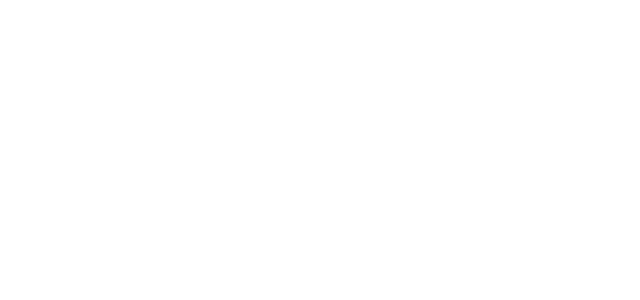
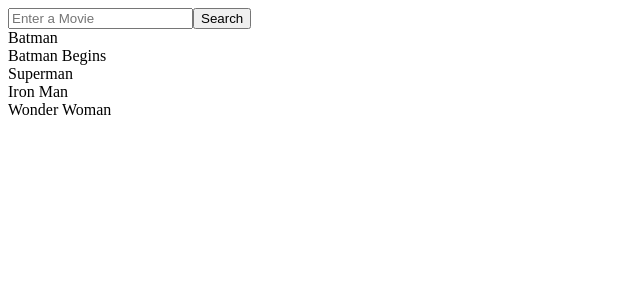
Before and after one commit to mattupham/movie-List, a React app: page / in a window 1280 px wide. Shown: the top 300 px of the page, without its empty margins (0-640 px from the left). Built offline with nearby package versions, Linux system fonts and the light colour scheme; the HTML template or start-up script is replaced by a standard one.

Commit message:
create search component: filtered list and reset search text

```diff
--- a/client/src/components/Movie.jsx
+++ b/client/src/components/Movie.jsx
@@ -0,0 +1,22 @@
+import React from 'react';
+import ReactDOM from 'react-dom';
+
+class Movie extends React.Component {
+  constructor(props) {
+    super(props);
+    this.state = {
+    }
+  }
+
+  render() {
+    return (
+      this.props.viewMovieList.map((movie) => {
+        return <div key={movie.id}>
+          {movie.title}
+        </div>;
+      })
+    )
+  }
+}
+
+export default Movie;
--- a/client/src/components/Search.jsx
+++ b/client/src/components/Search.jsx
@@ -0,0 +1,37 @@
+import React from 'react';
+import ReactDOM from 'react-dom';
+
+class Search extends React.Component {
+  constructor(props) {
+    super(props);
+    this.state = {
+    }
+  }
+
+  render() {
+    return (
+      <div>
+        <form
+          onSubmit={this.props.handleSearchSubmit}
+        >
+          <label>
+            <input
+              value={this.props.searchValue}
+              className="search"
+              type="text"
+              placeholder="Enter a Movie"
+              onChange={this.props.handleSearchChange}
+            />
+          </label>
+          <input
+            type="submit"
+            value="Search"
+          />
+        </form>
+      </div>
+    );
+  }
+
+}
+
+export default Search;
--- a/client/src/index.jsx
+++ b/client/src/index.jsx
@@ -1,17 +1,164 @@
 import React from 'react';
-import ReactDOM  from 'react-dom';
-
+import ReactDOM from 'react-dom';
+import Movie from './components/Movie.jsx'
+import Search from './components/Search.jsx'
 
 class MovieList extends React.Component {
-  constructor() {
-    super();
+  constructor(props) {
+    super(props);
+
+    this.handleSearchChange = this.handleSearchChange.bind(this);
+    this.handleSearcSubmit = this.handleSearcSubmit.bind(this);
+    this.filterMovieListByPartialTitle = this.filterMovieListByPartialTitle.bind(this);
+
+    this.state = {
+      movieList: [
+        {
+          "vote_count": 2485,
+          "id": 268,
+          "video": false,
+          "vote_average": 7,
+          "title": "Batman",
+          "popularity": 26.20297,
+          "poster_path": "/kBf3g9crrADGMc2AMAMlLBgSm2h.jpg",
+          "original_language": "en",
+          "original_title": "Batman",
+          "genre_ids": [
+            14,
+            28
+          ],
+          "backdrop_path": "/2blmxp2pr4BhwQr74AdCfwgfMOb.jpg",
+          "adult": false,
+          "overview": "The Dark Knight of Gotham City begins his war on crime with his first major enemy being the clownishly homicidal Joker, who has seized control of Gotham's underworld.",
+          "release_date": "1989-06-23"
+        },
+        {
+          "vote_count": 8475,
+          "id": 272,
+          "video": false,
+          "vote_average": 7.5,
+          "title": "Batman Begins",
+          "popularity": 42.96349,
+          "poster_path": "/dr6x4GyyegBWtinPBzipY02J2lV.jpg",
+          "original_language": "en",
+          "original_title": "Batman Begins",
+          "genre_ids": [
+            28,
+            80,
+            18
+          ],
+          "backdrop_path": "/65JWXDCAfwHhJKnDwRnEgVB411X.jpg",
+          "adult": false,
+          "overview": "Driven by tragedy, billionaire Bruce Wayne dedicates his life to uncovering and defeating the corruption that plagues his home, Gotham City.  Unable to work within the system, he instead creates a new identity, a symbol of fear for the criminal underworld - The Batman.",
+          "release_date": "2005-06-10"
+        },
+        {
+          "id": 5555,
+          "title": "Superman",
+        },
+        {
+          "id": 666,
+          "title": "Iron Man",
+        },
+        {
+          "id": 222,
+          "title": "Wonder Woman",
+        }
+      ],
+      viewMovieList: [
+        {
+          "vote_count": 2485,
+          "id": 268,
+          "video": false,
+          "vote_average": 7,
+          "title": "Batman",
+          "popularity": 26.20297,
+          "poster_path": "/kBf3g9crrADGMc2AMAMlLBgSm2h.jpg",
+          "original_language": "en",
+          "original_title": "Batman",
+          "genre_ids": [
+            14,
+            28
+          ],
+          "backdrop_path": "/2blmxp2pr4BhwQr74AdCfwgfMOb.jpg",
+          "adult": false,
+          "overview": "The Dark Knight of Gotham City begins his war on crime with his first major enemy being the clownishly homicidal Joker, who has seized control of Gotham's underworld.",
+          "release_date": "1989-06-23"
+        },
+        {
+          "vote_count": 8475,
+          "id": 272,
+          "video": false,
+          "vote_average": 7.5,
+          "title": "Batman Begins",
+          "popularity": 42.96349,
+          "poster_path": "/dr6x4GyyegBWtinPBzipY02J2lV.jpg",
+          "original_language": "en",
+          "original_title": "Batman Begins",
+          "genre_ids": [
+            28,
+            80,
+            18
+          ],
+          "backdrop_path": "/65JWXDCAfwHhJKnDwRnEgVB411X.jpg",
+          "adult": false,
+          "overview": "Driven by tragedy, billionaire Bruce Wayne dedicates his life to uncovering and defeating the corruption that plagues his home, Gotham City.  Unable to work within the system, he instead creates a new identity, a symbol of fear for the criminal underworld - The Batman.",
+          "release_date": "2005-06-10"
+        },
+        {
+          "id": 5555,
+          "title": "Superman",
+        },
+        {
+          "id": 666,
+          "title": "Iron Man",
+        },
+        {
+          "id": 222,
+          "title": "Wonder Woman",
+        }
+      ],
+      searchValue: '',
+
+    }
+
+  }
+
+  filterMovieListByPartialTitle(movieList, title){
+    return movieList.filter(movie => {
+      return movie.title.toLowerCase().includes(title.toLowerCase());
+    })
+  }
+
+  handleSearchChange(event){
+    this.setState({searchValue: event.target.value})
+  }
+
+  handleSearcSubmit(event){
+    event.preventDefault();
+    let filteredMovieList = this.filterMovieListByPartialTitle(this.state.movieList, this.state.searchValue);
+    if (filteredMovieList.length === 0){
+      alert('Movie Not Found');
+    } else {
+      this.setState({viewMovieList: filteredMovieList});
+    }
+    this.setState({searchValue: ''});
   }
 
   render() {
     return (
-      <div></div>
+      <div>
+        <Search
+          handleSearchChange={this.handleSearchChange}
+          handleSearchSubmit={this.handleSearcSubmit}
+          searchValue={this.state.searchValue}
+        />
+        <Movie
+          viewMovieList={this.state.viewMovieList}
+        />
+      </div>
     )
   }
 }
 
-ReactDOM.render( <MovieList />, document.getElementById('app'));
+  ReactDOM.render(<MovieList />, document.getElementById('app'));
```
Also changed, not shown: database/index.js (+41 -0 lines), 2 other files (tests, documents, lock files or other folders).
